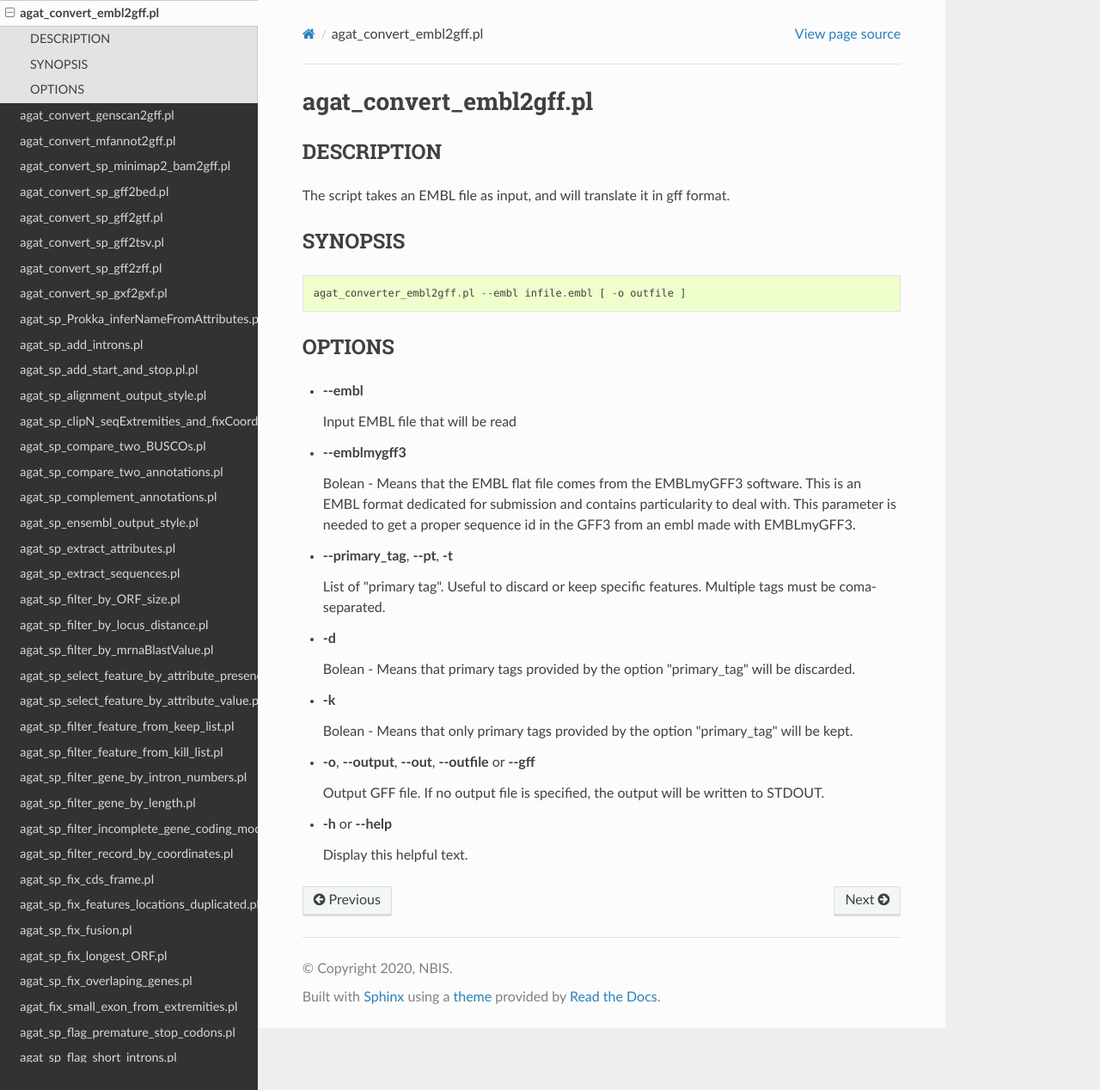
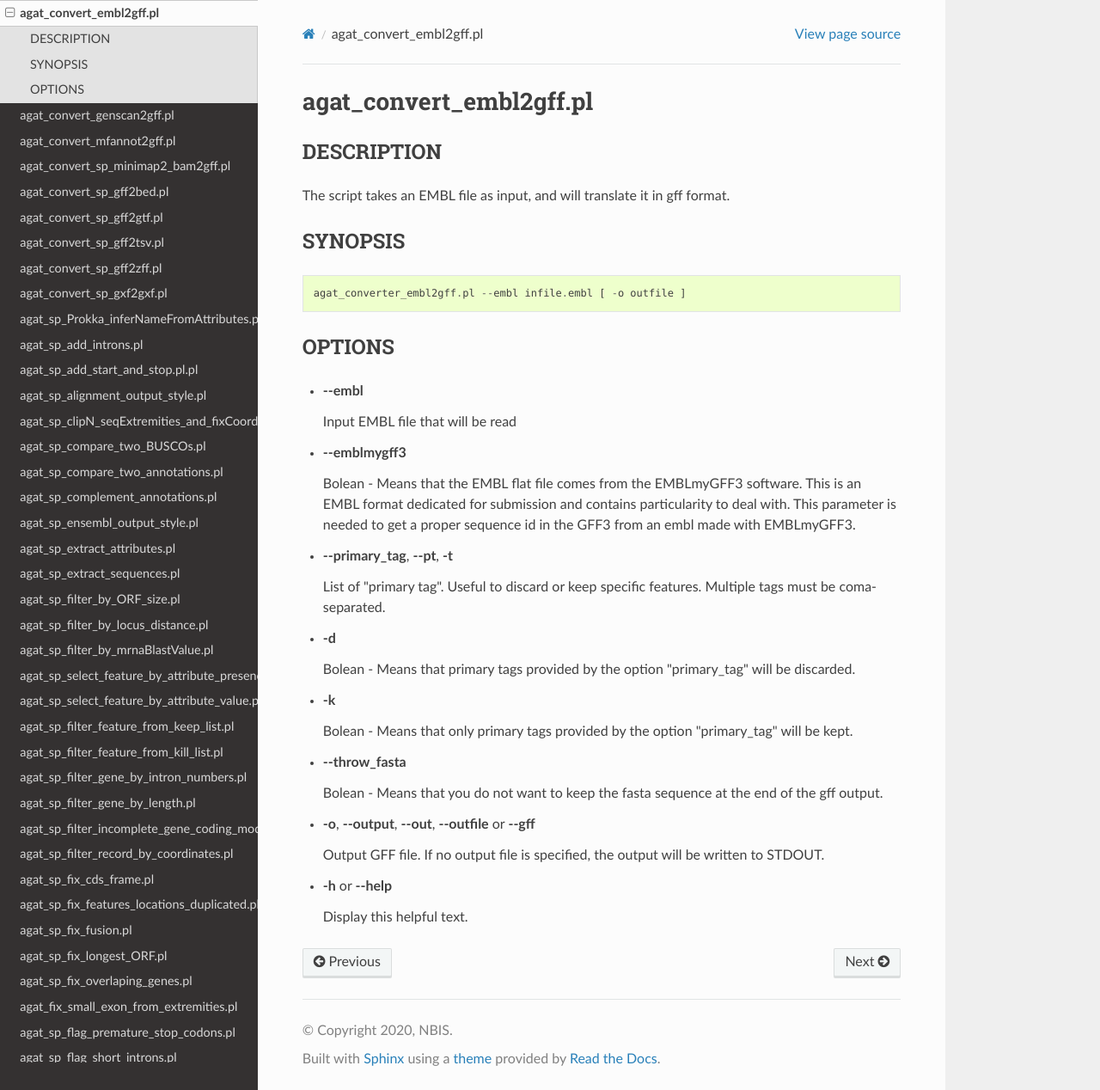
Before and after one commit to NBISweden/AGAT, a Sphinx documentation site: the page built from docs/tools/agat_convert_embl2gff.md, in a window 1280 px wide and 1268 px high. Shown: the whole window at 86% size. Built offline with Sphinx 7.4.7 and the Read the Docs theme 2.0.0, drawn with Linux system fonts in a browser that asks for light colours; pages that are not in the unit, such as notebooks, are missing from menus.

Commit message:
add throw_fasta option to avoid to keep the fasta sequence at the end of the gff

```diff
--- a/docs/tools/agat_convert_embl2gff.md
+++ b/docs/tools/agat_convert_embl2gff.md
@@ -35,6 +35,10 @@ agat_converter_embl2gff.pl --embl infile.embl [ -o outfile ]
 
     Bolean - Means that only primary tags provided by the option "primary_tag" will be kept.
 
+- **--throw_fasta**
+
+    Bolean - Means that you do not want to keep the fasta sequence at the end of the gff output.
+
 - **-o**, **--output**, **--out**, **--outfile** or **--gff**
 
     Output GFF file. If no output file is specified, the output will be
```
Also changed, not shown: 1 other file.
